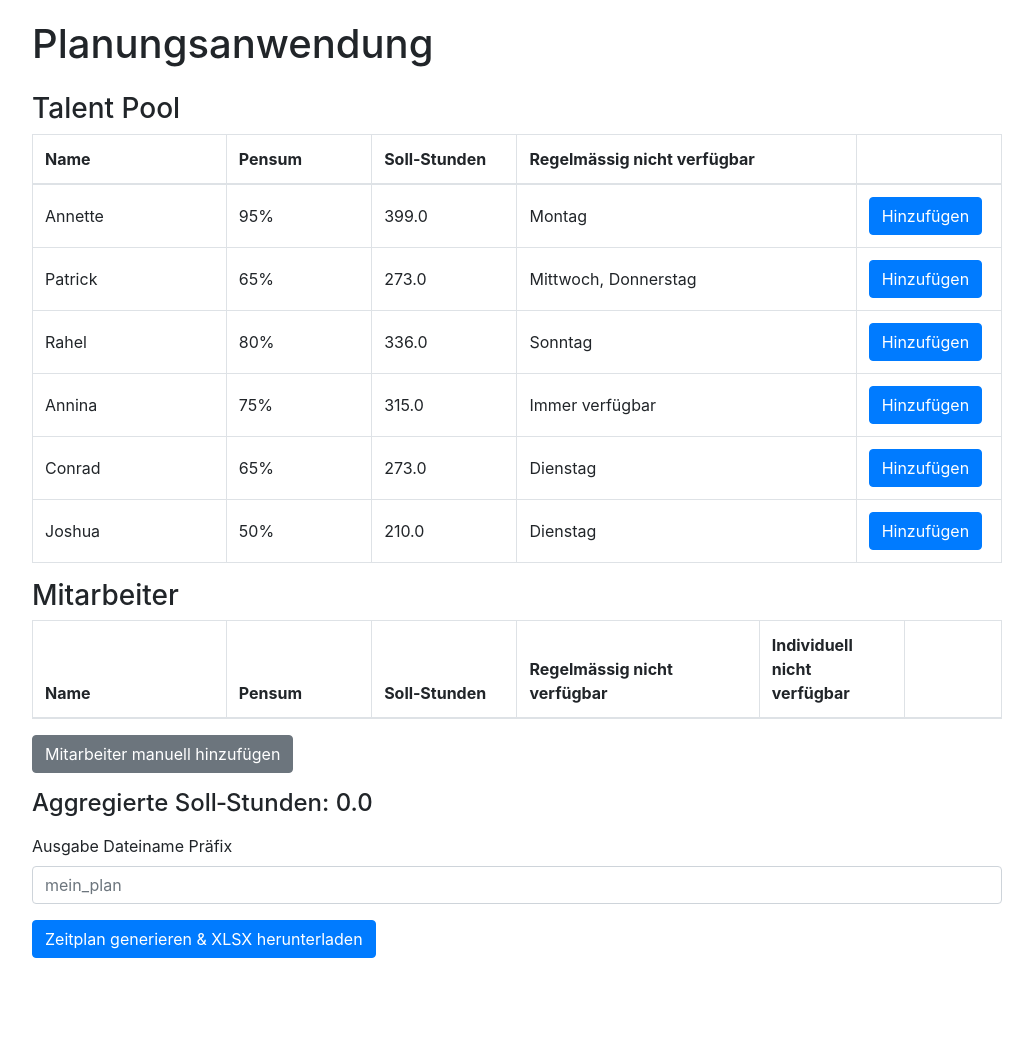
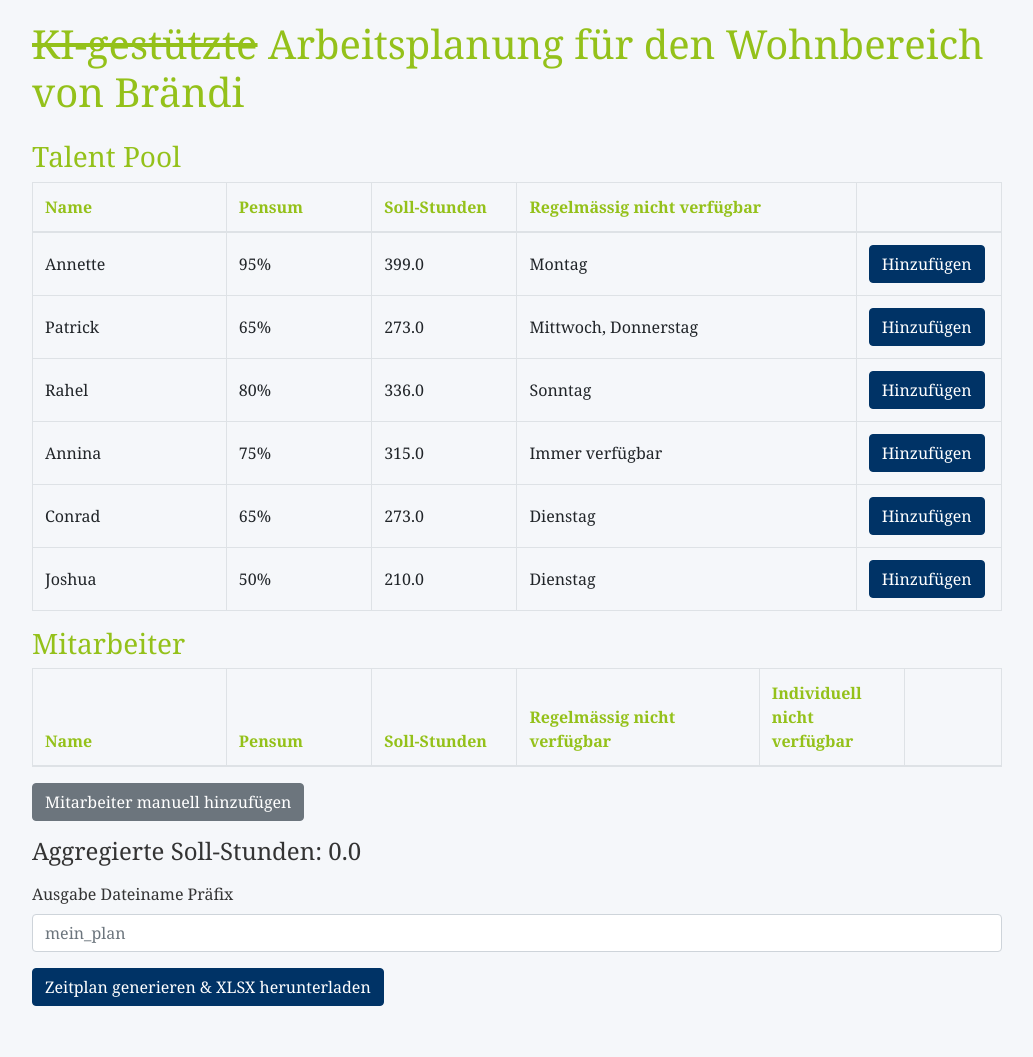
Before and after one commit to gibital/braendiHacks4Good, a Flask app: page / in a window 1280 px wide. Shown: the top 1057 px of the page, without its empty margins (123-1156 px from the left). Before the commit the page ends 958 px from the top, so only its background shows below. Run offline with Flask 3, Linux system fonts and the light colour scheme; lists and menus that the app fills with data are empty; some libraries are stand-ins or nearby versions.

Commit message:
Updated index.html with new styling to match brand

```diff
--- a/templates/index.html
+++ b/templates/index.html
@@ -9,6 +9,16 @@
     <style>
         body {
             padding-top: 20px;
+            font-family: 'Rockwell', Georgia, "Times New Roman", serif;
+            background-color: #f5f7fa;
+            color: #333;
+        }
+
+        h1,
+        h3,
+        th {
+            color: #94c11a;
+            /* Headings and table headers use this green */
         }
 
         .container {
@@ -18,6 +28,7 @@
         .table td,
         .table th {
             vertical-align: middle;
+            border-color: #dee2e6;
         }
 
         /* Fixed column widths for Talent Pool table */
@@ -76,12 +87,30 @@
         #employeesTable td:nth-child(6) {
             width: 10%;
         }
+
+        /* Button styling */
+        .btn-primary {
+            background-color: #003366;
+            border-color: #003366;
+        }
+
+        .btn-primary:hover {
+            background-color: #002244;
+            border-color: #002244;
+        }
+
+        /* QR Code container styling */
+        .qr-code-container {
+            margin-top: 50px;
+            padding: 20px;
+            text-align: center;
+        }
     </style>
 </head>
 
 <body>
     <div class="container">
-        <h1 class="mb-4">Planungsanwendung</h1>
+        <h1 class="mb-4"><del>KI-gestützte</del> Arbeitsplanung für den Wohnbereich von Brändi</h1>
 
         <!-- Talent Pool Table -->
         <h3>Talent Pool</h3>
@@ -171,6 +200,12 @@
             </div>
             <button type="submit" class="btn btn-primary">Zeitplan generieren &amp; XLSX herunterladen</button>
         </form>
+
+        <!-- QR Code Section -->
+        <div class="qr-code-container">
+            <img src="https://api.qrserver.com/v1/create-qr-code/?data=https://braendi-hack4good-planner-2f1302cfe464.herokuapp.com&size=150x150"
+                alt="QR Code für https://braendi-hack4good-planner-2f1302cfe464.herokuapp.com">
+        </div>
     </div>
 
     <!-- Bootstrap JS and dependencies -->
@@ -184,7 +219,6 @@
         const dayMapping = ["Montag", "Dienstag", "Mittwoch", "Donnerstag", "Freitag", "Samstag", "Sonntag"];
         let employeeCount = 0;
 
-        // Update row: update Soll‑Stunden based on Pensum input.
         function updateRowTargetHours(row) {
             const multiplierInput = row.querySelector('.multiplier');
             const targetHoursCell = row.querySelector('.targetHours');
@@ -221,16 +255,13 @@
             }
         }
 
-        // Add an employee row to the manual input form.
         function addEmployeeRow(name = "", multiplier = "0.35", regularUnavailable = "", individualUnavailable = "", source = "manual") {
             employeeCount++;
             const tbody = document.querySelector('#employeesTable tbody');
             const row = document.createElement('tr');
             row.innerHTML = `
       <td><input type="text" class="form-control employeeName" name="employee_names[]" value="${name}" required></td>
-      <td>
-        <input type="number" step="0.05" min="0.35" class="form-control multiplier" name="multipliers[]" value="${multiplier}" required>
-      </td>
+      <td><input type="number" step="0.05" min="0.35" class="form-control multiplier" name="multipliers[]" value="${multiplier}" required></td>
       <td class="targetHours">0.0</td>
       <td>
         <select multiple class="form-control regularUnavailable" name="regular_unavailable_${employeeCount}[]">
@@ -272,19 +303,17 @@
             updateRowTargetHours(row);
         }
 
-        // Add employee from the Talent Pool to the manual form.
         function addTalentEmployee(button) {
             const talentRow = button.closest("tr");
             const name = talentRow.cells[0].innerText.trim();
+            const multiplierText = talentRow.cells[1].innerText.trim();
             // Convert percentage string (e.g., "95%") to decimal (0.95)
-            const multiplierText = talentRow.cells[1].innerText.trim();
             const multiplier = (parseFloat(multiplierText.replace('%', '')) / 100).toFixed(2);
             const regularUnavailable = talentRow.cells[3].innerText.trim();
             addEmployeeRow(name, multiplier, regularUnavailable, "", "talent");
             talentRow.remove();
         }
 
-        // Return an employee row from the manual form back to the Talent Pool.
         function returnToTalentPool(manualRow) {
             const name = manualRow.querySelector('.employeeName').value;
             const multiplier = manualRow.querySelector('.multiplier').value;
```
